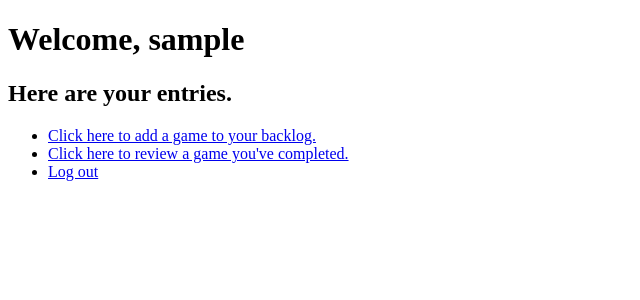
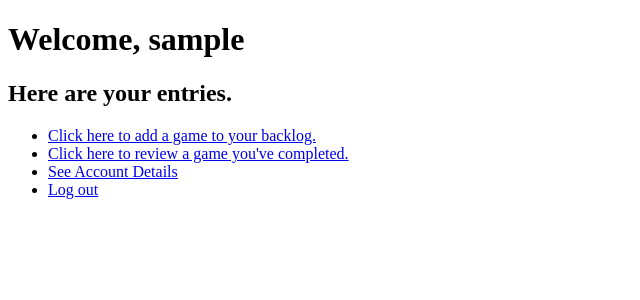
Before and after one commit to amberorrange/BacklogTracker, a Flask app: page /view_backlog in a window 1280 px wide. Shown: the top 300 px of the page, without its empty margins (0-640 px from the left). Run offline with Flask 2, Linux system fonts and the light colour scheme; the visitor is signed in with stand-in values (Sample User, id 1); data comes from the database, SQL or seed files in the repository.

Commit message:
added ability to delete account/added redirects if user is logged already

```diff
--- a/server.py
+++ b/server.py
@@ -3,7 +3,7 @@
 from flask import (Flask, render_template, request, flash, session,
                    redirect)
 
-from flask_login import LoginManager, login_user, login_required, logout_user
+from flask_login import LoginManager, login_user, login_required, logout_user, current_user, user_logged_in
 
 from model import connect_to_db, User
 
@@ -30,12 +30,24 @@ def load_user(user_id):
 def homepage():
     """View Homepage of Backlog Tracker-they can login or create an account"""
 
+    if user_logged_in:
+
+        flash("Already logged in.")
+        return redirect("/view_backlog")
+
     return render_template('homepage.html')
 
 
 @app.route('/login')
 def login():
     """Allows users to enter their login information"""
+
+    #figture out how to not repeat this in both routes(line 33)?
+    if user_logged_in:
+
+        flash("Already logged in.")
+        return redirect("/view_backlog")
+
 
     return render_template('login.html')
 
@@ -72,6 +84,22 @@ def logout():
 
 
 
+@app.route("/show_user_details")
+@login_required
+def show_user_details():
+    """Shows user's account info. Gives them options to delete or alter their account. """
+
+    return render_template("user_details.html")
+
+@app.route("/delete_account")
+@login_required
+def delete_account():
+    """Delete's a user's account"""
+    email = current_user.email
+    crud.delete_account(email)
+    return redirect("/")
+
+
 
 @app.route("/create_account")
 def create_account():
@@ -101,6 +129,15 @@ def register_user():
         return redirect("/login")
 
 
+
+@app.route("/change_account_info")
+@login_required
+def change_aacount_info():
+    """Shows user form to change account information"""
+
+    return render_template("change_account.html")
+
+
 @app.route('/view_backlog')
 @login_required
 def view_backlog():
@@ -114,6 +151,7 @@ def view_backlog():
 @login_required
 def add_game():
     """Allow users to add a new entry to their backlog"""
+    return render_template("add_game.html")
 
 
 
@@ -121,6 +159,7 @@ def add_game():
 @login_required
 def add_review():
     """Users can add a review for games they've played."""
+    return render_template("add_review.html")
 
 
 if __name__ == '__main__':
--- a/templates/backlogs.html
+++ b/templates/backlogs.html
@@ -4,6 +4,7 @@
 
 
 {% block content %}
+
 
 
     {% if current_user.is_authenticated %}<h1>
@@ -14,6 +15,7 @@
     <ul>
         <li><a href="/add_game">Click here to add a game to your backlog.</a> </li>
         <li><a href="/add_review">Click here to review a game you've completed.</a> </li>
+        <li><a href="/show_user_details">See Account Details</a></li>
         <li><a href="/logout">Log out</a></li>
     </ul>
 
--- a/templates/create_account.html
+++ b/templates/create_account.html
@@ -20,6 +20,6 @@
         <p><input type="submit"> </p>
     </form>
 
-    <p>Already have an account? <a href="/login">Login</a></p>
+    <p>Already have an account? <a href="/login">Log in</a></p>
 
 {% endblock %}
```
Also changed, not shown: crud.py (+10 -0 lines), templates/add_game.html (added, +9 -0 lines), templates/add_review.html (added, +9 -0 lines), templates/change_account.html (added, +11 -0 lines), templates/user_details.html (added, +20 -0 lines).
